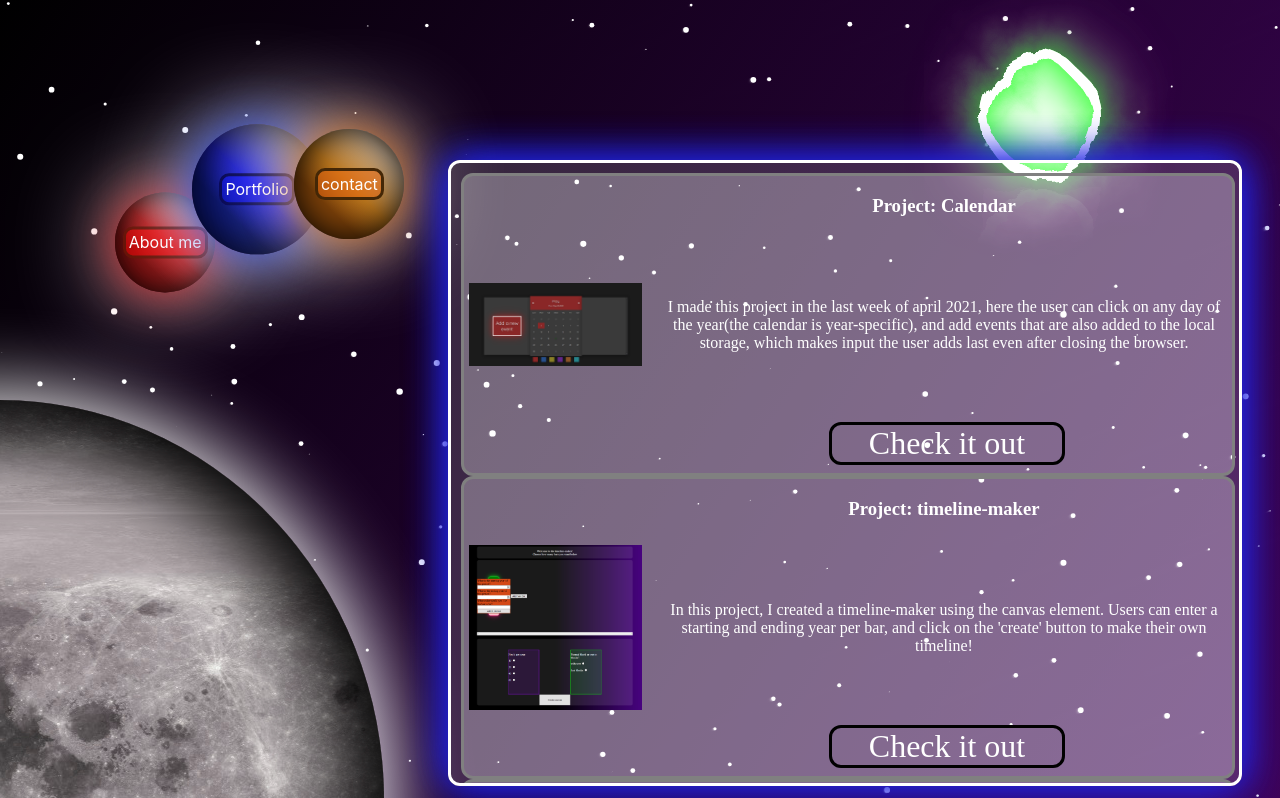
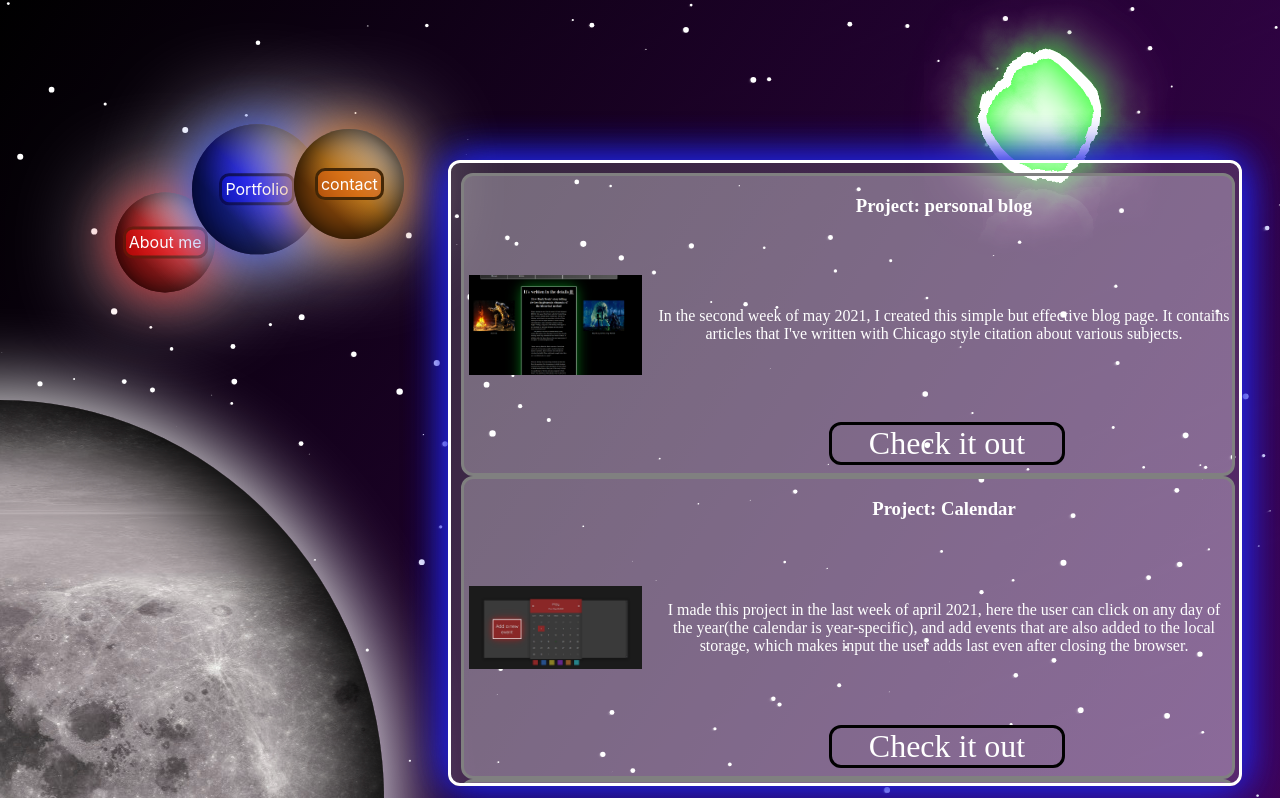
Before and after one commit to LukasDeRuiter/LukasdeRuiter, a plain HTML site: page index.html in a window 1280 px wide. Both pictures are taken after a click on the element "Portfolio". Shown: the top 798 px of the page. Drawn offline with Linux system fonts and the light colour scheme; animation ran at ten frames a second.

Commit message:
added blog to social media links and projects

```diff
--- a/index.html
+++ b/index.html
@@ -44,6 +44,15 @@
      </div>
 
     <div class="portfolioContainer" id="portfolioID">
+
+      <div class="projectContainer">
+        <img src="blogImg.png" class="projectImg">
+        <h3 class="projectTitle">Project: personal blog</h3>
+        <p class="projectText">In the second week of may 2021, I created this simple but effective blog page. It contains articles that I've written with Chicago style citation about
+          various subjects.
+        </p>
+          <div class="linkBtn"><a href="https://lukasderuiter.github.io/personalBlog/" class="projectLink" target="_blank">Check it out</a></div>
+      </div>
 
       <div class="projectContainer">
         <img src="calendarImg.png" class="projectImg">
@@ -121,7 +130,7 @@
         <a href="https://github.com/LukasDeRuiter" target="_blank"><span><i class="fab fa-github"></i></i></span></a>
         <a href="https://www.linkedin.com/in/lukas-de-ruiter-3690a197/" target="_blank"><span><i class="fab fa-linkedin"></i></span></a>
         <a href="https://www.codecademy.com/profiles/tera7691131612" target="_blank"><span><i class="fas fa-file-code"></i></span></a>
-        <a href="#" target="_blank"><span><i class="fas fa-book"></i></span></a>
+        <a href="https://lukasderuiter.github.io/personalBlog/" target="_blank"><span><i class="fas fa-book"></i></span></a>
     </div>
     </div>
 
```
Also changed, not shown: blogImg.png (added).
